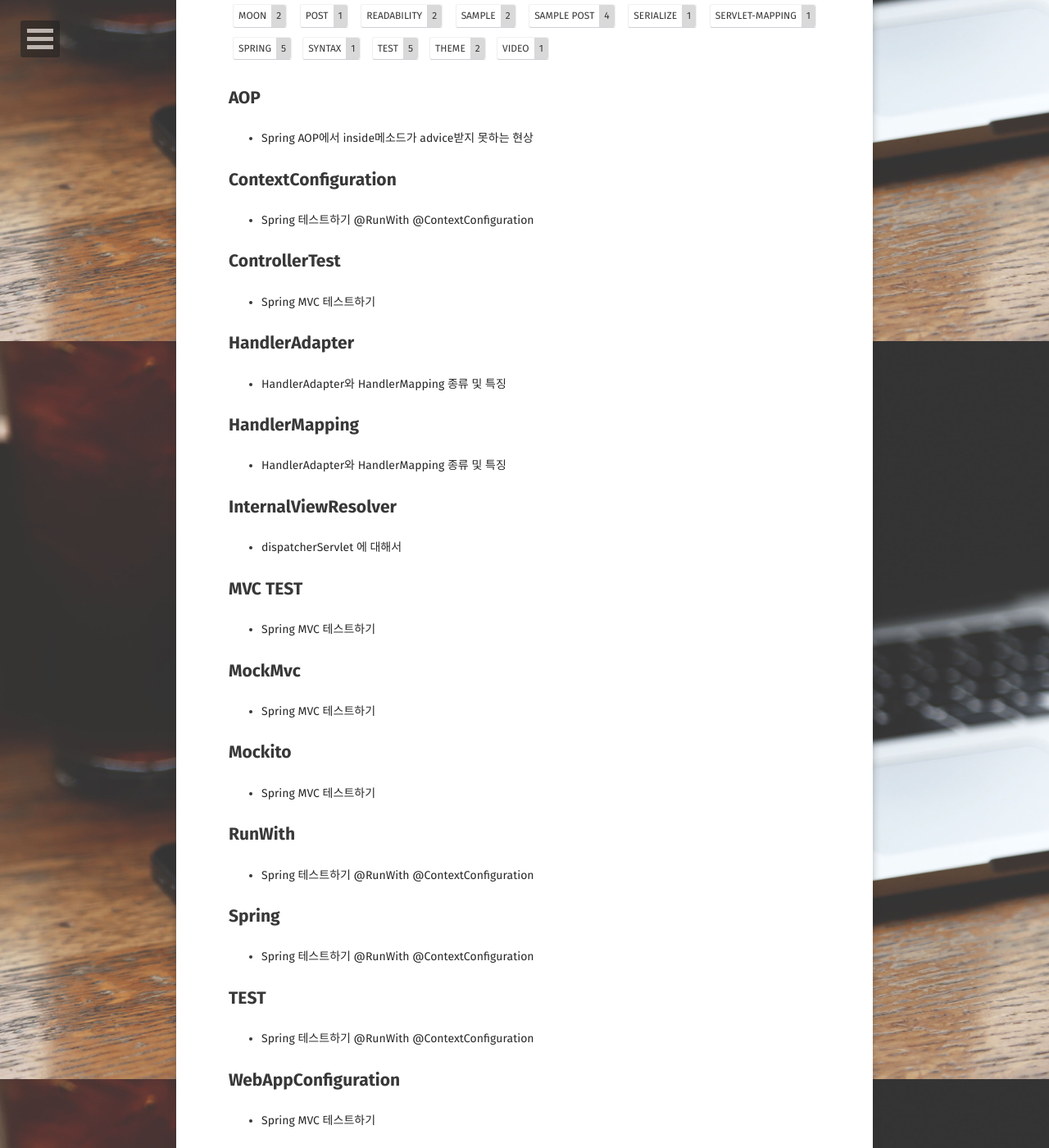
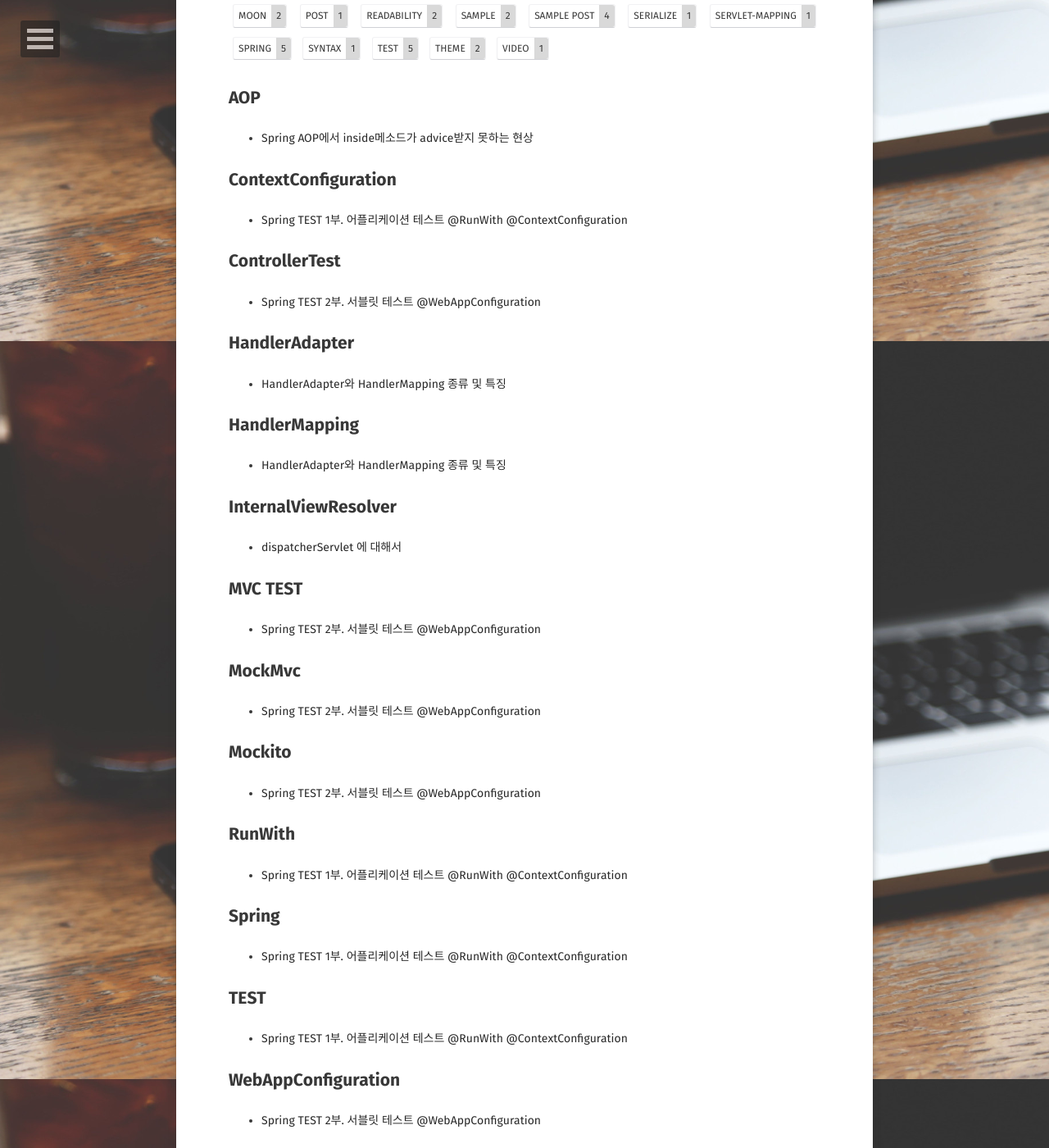
Before and after one commit to bonjugi/dev.bonjugi.github.io, a Jekyll site: the page built from tags/index.html, in a window 1280 px wide and 1400 px high, scrolled down 484 px. Shown: the whole window at 82% size. Built offline with Jekyll 4.4.1, drawn with Linux system fonts in a browser that asks for light colours; some web fonts are replaced; some of the changed text lies outside the part shown.

```diff
--- a/_posts/2019-03-25-Spring-MVC-TEST.md
+++ b/_posts/2019-03-25-Spring-MVC-TEST.md
@@ -1,7 +1,7 @@
 ---
 layout: post
-title:  "Spring MVC 테스트하기"
-date:   2019-03-25
+title:  "Spring TEST 2부. 서블릿 테스트 @WebAppConfiguration"
+date:   2019-03-26
 excerpt: ""
 tag:
 - spring
@@ -12,7 +12,7 @@ tag:
 - Mockito
 ---
 
-# 2부 Spring-MVC 테스트하기
+# Spring TEST 2부. 서블릿 테스트
 1부에서 2개의 클래스레벨 어노테이션을 추가하여  스프링 통합테스트를 할수 있었다.
 - @RunWith(SpringJUnit4ClassRunner.class)
 - @ContextConfiguration(classes = {RootConfig.class})
--- a/_posts/2019-03-25-Spring-TEST.md
+++ b/_posts/2019-03-25-Spring-TEST.md
@@ -1,17 +1,16 @@
 ---
 layout: post
-title:  "Spring 테스트하기 @RunWith @ContextConfiguration"
+title:  "Spring TEST 1부. 어플리케이션 테스트 @RunWith @ContextConfiguration"
 date:   2019-03-25
 excerpt: ""
 tag:
 - Spring
+- TEST
 - RunWith
 - ContextConfiguration
-- TEST
 ---
 
-
-# 1부 Spring 테스트하기
+# Spring TEST 1부.  어플리케이션 테스트
 ## @RunWith(SpringJUnit4ClassRunner.class)
 
 SpringJUnit4ClassRunner가 스프링 통합테스트를 위한 환경을 제공 한다.
```
